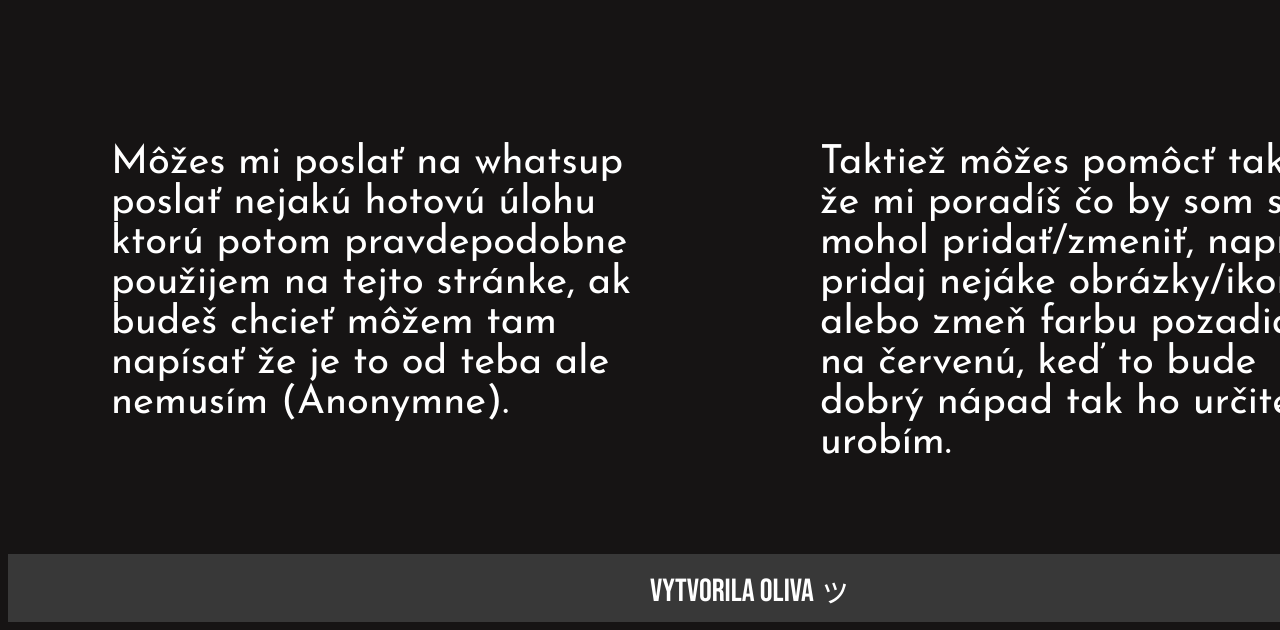
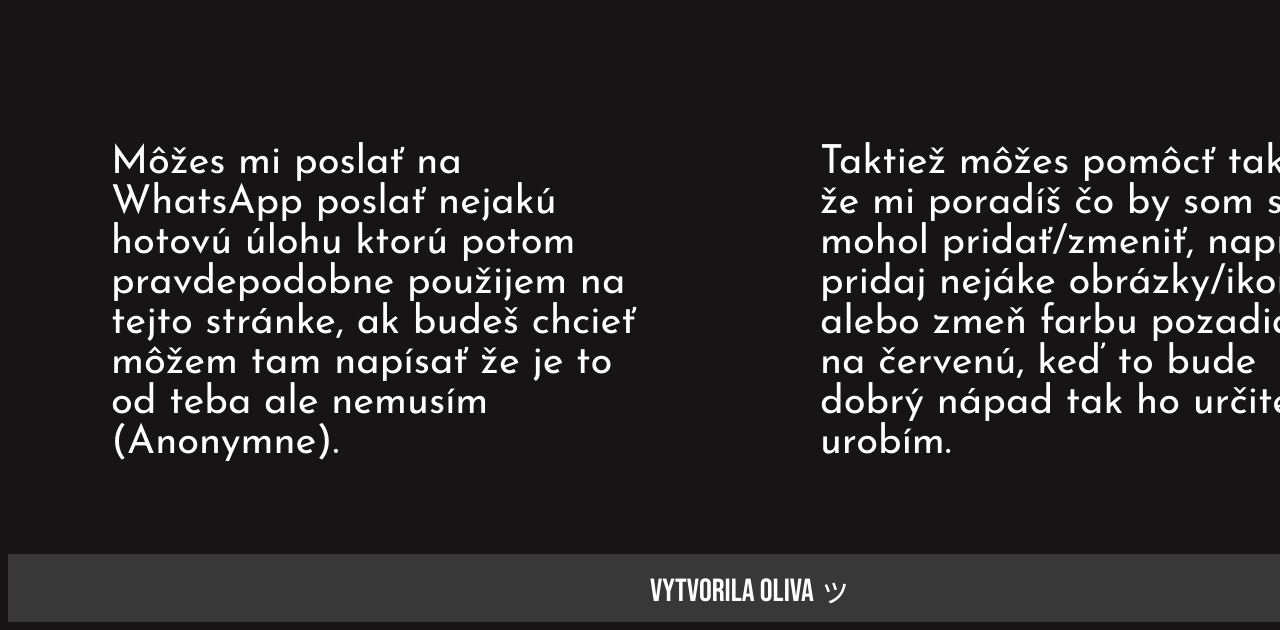
Before and after one commit to YeeetSK/freehomeworks, a plain HTML site: page school website/HelpPage/index.html in a window 1280 px wide. Shown: the part 227-857 px from the top of the page. Drawn offline with Linux system fonts and the light colour scheme.

Commit message:
Fix Text
Zmene z whatsup na WhatsApp, zle som napísal

```diff
--- a/school website/HelpPage/index.html
+++ b/school website/HelpPage/index.html
@@ -23,7 +23,7 @@
 
     <p class="HelpTitle">Ako pomôcť </p>
 
-    <p class="DuHelp"> Môžes mi poslať na whatsup poslať nejakú hotovú úlohu ktorú potom pravdepodobne použijem na tejto stránke, ak budeš chcieť môžem tam napísať že je to od teba ale nemusím (Anonymne).</p>
+    <p class="DuHelp"> Môžes mi poslať na WhatsApp poslať nejakú hotovú úlohu ktorú potom pravdepodobne použijem na tejto stránke, ak budeš chcieť môžem tam napísať že je to od teba ale nemusím (Anonymne).</p>
 
     <p class="SuggestionHelp">Taktiež môžes pomôcť tak že mi poradíš čo by som sem mohol pridať/zmeniť, napr. pridaj nejáke obrázky/ikony alebo zmeň farbu pozadia na červenú, keď to bude dobrý nápad tak ho určite urobím.</p>
 
```
